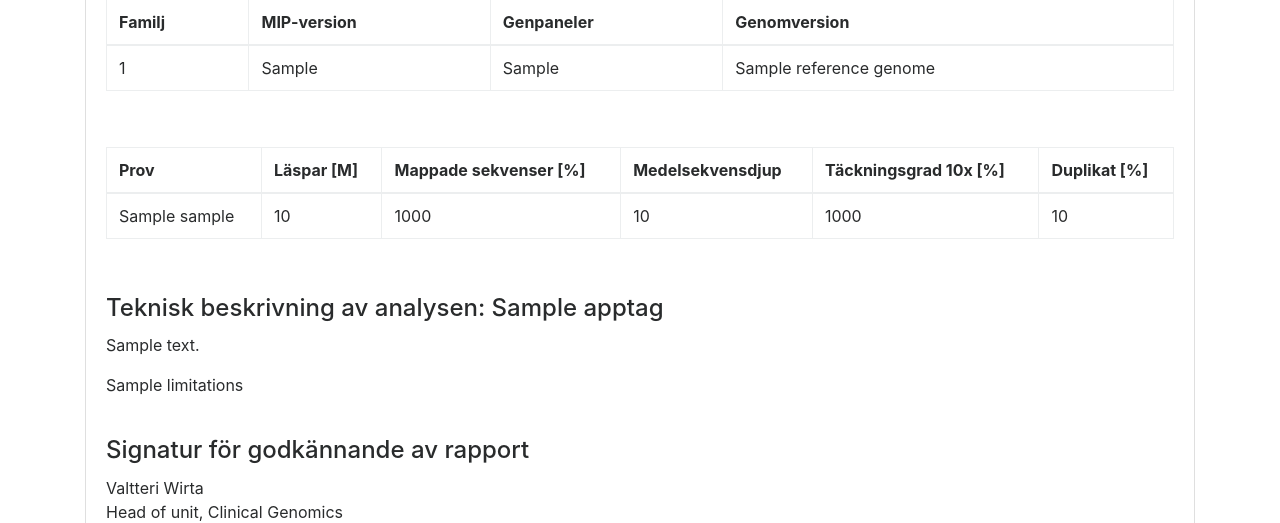
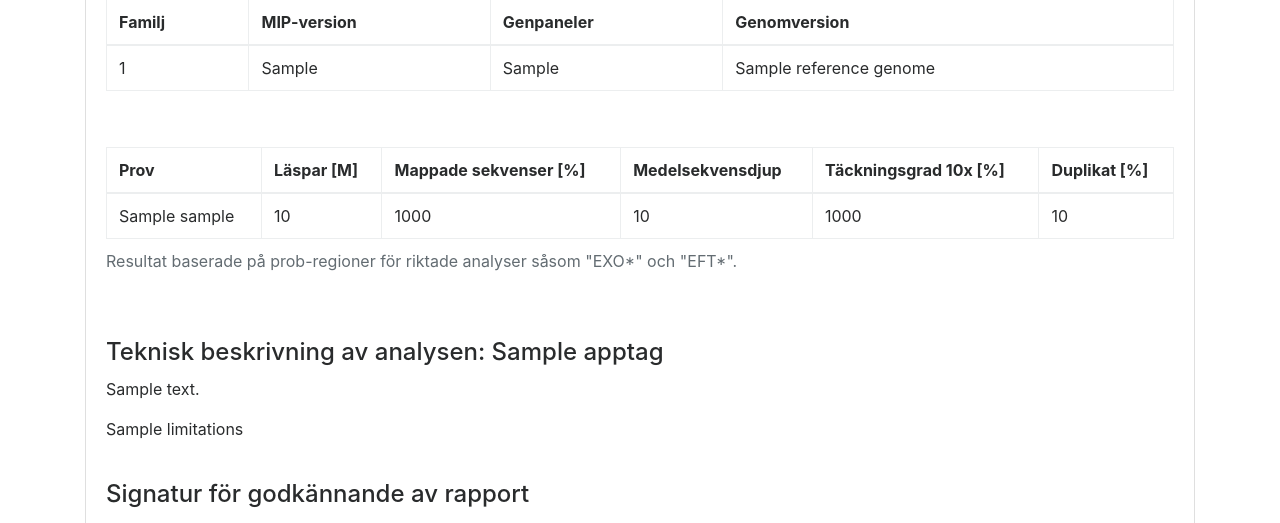
Before and after one commit to Clinical-Genomics/admin, a Flask app: template cgadmin/report/templates/report.html in a window 1280 px wide. Shown: the part 681-1204 px from the top of the page. Run offline with Flask 2, Linux system fonts and the light colour scheme; the template is opened without the code that fills it: most values are stand-ins (such as "Sample title", 1, 10 or a date in 2020); some libraries are stand-ins or nearby versions.

Commit message:
Add text about limitation of analysis results

```diff
--- a/cgadmin/report/templates/report.html
+++ b/cgadmin/report/templates/report.html
@@ -143,6 +143,7 @@
 
         <div class="card-block">
           <table class="table table-bordered">
+            <caption>Resultat baserade på prob-regioner för riktade analyser såsom "EXO*" och "EFT*".</caption>
             <thead>
               <tr>
                 <th>Prov</th>
```
